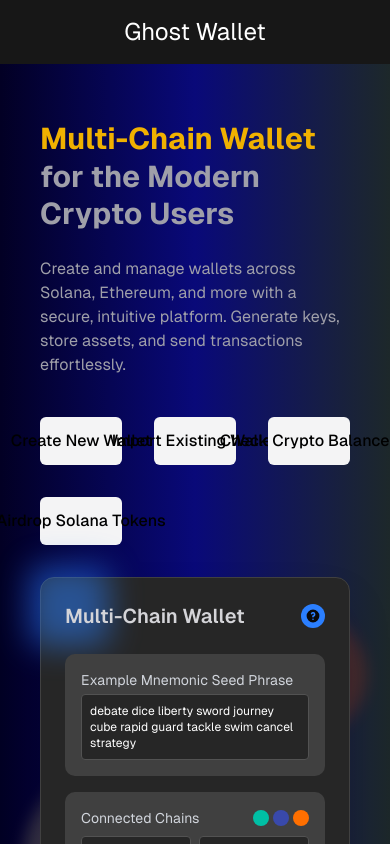
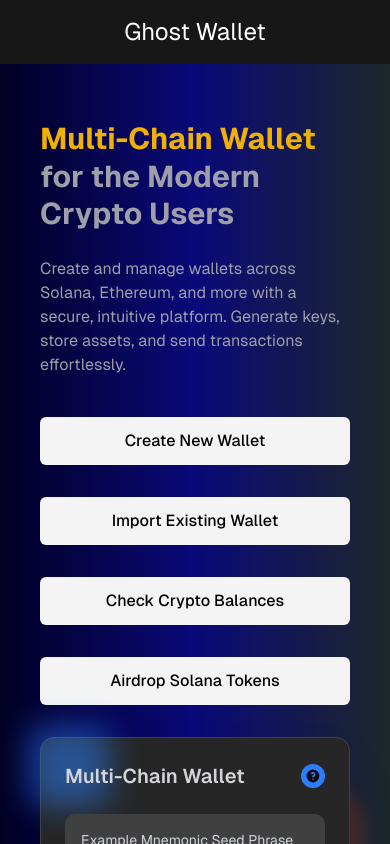
Before and after one commit to udayempire/ghost-wallet, a Next.js app: page / in a window 390 px wide. Shown: the top 844 px of the page. Built offline with nearby package versions, Linux system fonts and the light colour scheme; a web font is replaced by a local one.

Commit message:
fixed responsive

```diff
--- a/app/page.tsx
+++ b/app/page.tsx
@@ -38,7 +38,7 @@
                 a secure, intuitive platform. Generate keys, store assets, and
                 send transactions effortlessly.
               </p>
-              <div className="grid grid-cols-3 md:flex-row  gap-8 mt-10">
+              <div className="grid grid-cols-1 md:grid-cols-3  gap-8 mt-10">
                 <Button
                   onClick={() => {
                     router.push("/#selectNetwork")
```
